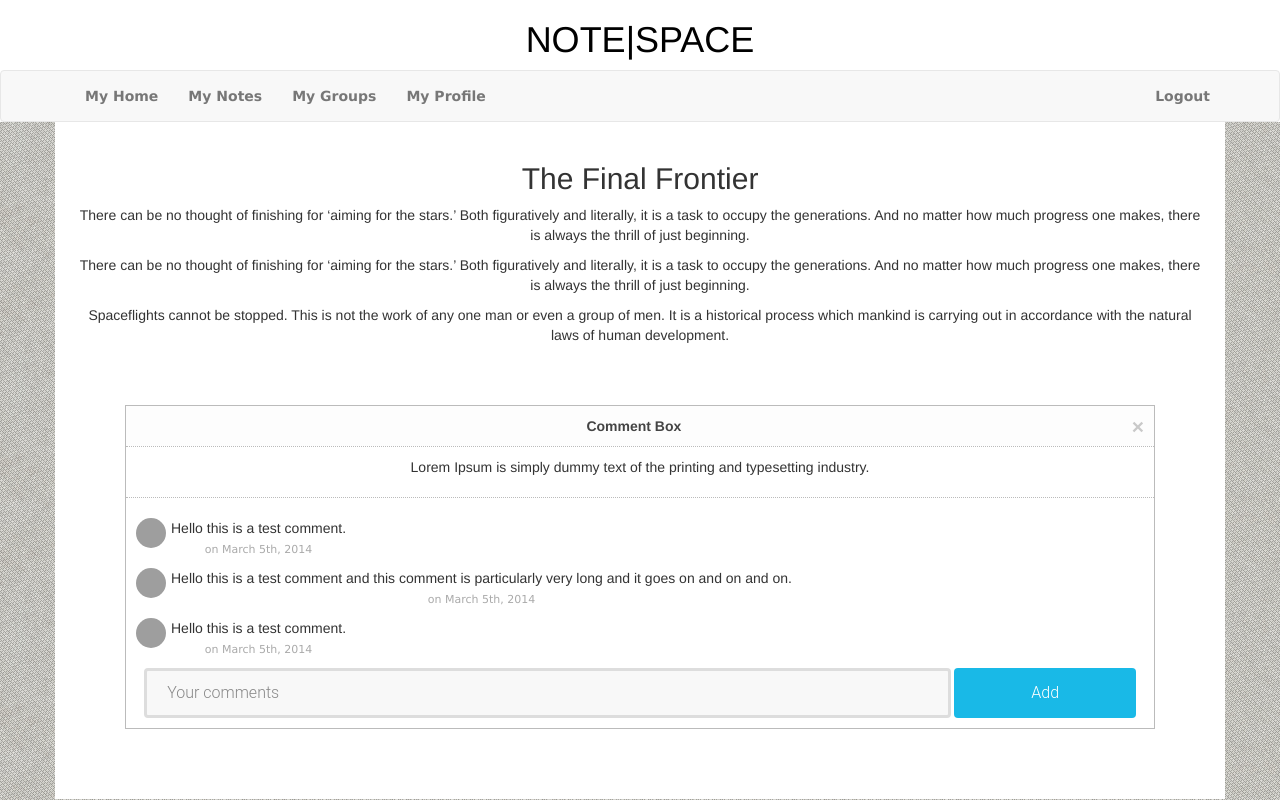
After one commit to CharithPremalal/Notespace, a PHP site: page /post.html in a window 1280 px wide. The commit adds this page. Run offline with PHP 8.4, Linux system fonts and the light colour scheme; some libraries are stand-ins or nearby versions; grey boxes are pictures that could not be loaded.

Commit message:
RICHIE POST PAGE IS DONE
there are little things to be fixed, as for now it's ready for your work

```diff
--- /dev/null
+++ b/css/comment.css
@@ -0,0 +1,68 @@
+@import url(//netdna.bootstrapcdn.com/bootstrap/3.1.1/css/bootstrap.min.css);
+
+.detailBox {
+
+    border:1px solid #bbb;
+    margin:50px;
+}
+.titleBox {
+    background-color:#fdfdfd;
+    padding:10px;
+}
+.titleBox label{
+  color:#444;
+  margin:0;
+  display:inline-block;
+}
+
+.commentBox {
+    padding:10px;
+    border-top:1px dotted #bbb;
+}
+.commentBox .form-group:first-child, .actionBox .form-group:first-child {
+    width:80%;
+}
+.commentBox .form-group:nth-child(2), .actionBox .form-group:nth-child(2) {
+    width:18%;
+}
+.actionBox .form-group * {
+    width:100%;
+}
+.taskDescription {
+    margin-top:10px 0;
+}
+.commentList {
+    padding:0;
+    list-style:none;
+    max-height:200px;
+    overflow:auto;
+}
+.commentList li {
+    margin:0;
+    margin-top:10px;
+}
+.commentList li > div {
+    display:table-cell;
+}
+.commenterImage {
+    width:30px;
+    margin-right:5px;
+    height:100%;
+    float:left;
+}
+.commenterImage img {
+    width:100%;
+    border-radius:50%;
+}
+.commentText p {
+    margin:0;
+}
+.sub-text {
+    color:#aaa;
+    font-family:verdana;
+    font-size:11px;
+}
+.actionBox {
+    border-top:1px dotted #bbb;
+    padding:10px;
+}
--- a/css/style1.css
+++ b/css/style1.css
@@ -11,6 +11,7 @@ div.scroll {
 #box{
 
 }
+
 .top {
   text-align: center;
 }
--- /dev/null
+++ b/post.html
@@ -0,0 +1,113 @@
+<!DOCTYPE html>
+<html lang="en">
+<head>
+
+  <meta charset="UTF-8">
+  <meta http-equiv="X-UA-Compatible" content="IE=edge">
+  <meta name="viewport" content="width=device-width, initial-scale=1">
+  <link rel="stylesheet" href="css/bootstrap.min.css">
+  <link rel="stylesheet" href="css/styles.css">
+  <link rel="stylesheet" href="css/form-elements.css">
+  <link rel="stylesheet" href="css/style1.css">
+    <link rel="stylesheet" href="css/comment.css">
+  <title>MyNotes</title>
+
+</head>
+<body>
+  <header>
+  <div class="container"><h1><a href="home.html" id="title">NOTE|SPACE</a></h1></div>
+  <nav class="navbar navbar-default" role="navigation">
+    <div class="container">
+
+      <ul class="nav navbar-nav navbar-left">
+        <li><a href="home.html">My Home</a></li>
+        <li><a href="notes.html">My Notes</a></li>
+        <li><a href="groups.html">My Groups</a></li>
+        <li><a href="profile.html">My Profile</a></li>
+      </ul>
+      <ul class="nav navbar-nav navbar-right">
+        <li><a href="index.html">Logout</a></li>
+      </ul>
+    </div>
+  </nav>
+  </header>
+
+<div class="container" id="main">
+  <article>
+
+      <div class="row">
+        <div class="col-lg-12 col-md-6 mx-auto">
+
+          <h2 class="section-heading">The Final Frontier</h2>
+
+          <p>There can be no thought of finishing for ‘aiming for the stars.’ Both figuratively and literally, it is a task to occupy the generations. And no matter how much progress one makes, there is always the thrill of just beginning.</p>
+
+          <p>There can be no thought of finishing for ‘aiming for the stars.’ Both figuratively and literally, it is a task to occupy the generations. And no matter how much progress one makes, there is always the thrill of just beginning.</p>
+
+          <p>Spaceflights cannot be stopped. This is not the work of any one man or even a group of men. It is a historical process which mankind is carrying out in accordance with the natural laws of human development.</p>
+
+
+        </div>
+      </div>
+
+  </article>
+  <div class="detailBox">
+    <div class="titleBox">
+      <label>Comment Box</label>
+        <button type="button" class="close" aria-hidden="true">&times;</button>
+    </div>
+    <div class="commentBox">
+
+        <p class="taskDescription">Lorem Ipsum is simply dummy text of the printing and typesetting industry.</p>
+    </div>
+    <div class="actionBox">
+        <ul class="commentList">
+            <li>
+                <div class="commenterImage">
+                  <img src="http://placekitten.com/50/50" />
+                </div>
+                <div class="commentText">
+                    <p class="">Hello this is a test comment.</p> <span class="date sub-text">on March 5th, 2014</span>
+
+                </div>
+            </li>
+            <li>
+                <div class="commenterImage">
+                  <img src="http://placekitten.com/45/45" />
+                </div>
+                <div class="commentText">
+                    <p class="">Hello this is a test comment and this comment is particularly very long and it goes on and on and on.</p> <span class="date sub-text">on March 5th, 2014</span>
+
+                </div>
+            </li>
+            <li>
+                <div class="commenterImage">
+                  <img src="http://placekitten.com/40/40" />
+                </div>
+                <div class="commentText">
+                    <p class="">Hello this is a test comment.</p> <span class="date sub-text">on March 5th, 2014</span>
+
+                </div>
+            </li>
+        </ul>
+        <form class="form-inline" role="form">
+            <div class="form-group">
+                <input class="form-control" type="text" placeholder="Your comments" />
+            </div>
+            <div class="form-group">
+                <button class="btn btn-default">Add</button>
+            </div>
+        </form>
+    </div>
+</div>
+
+
+</div>
+
+
+
+<script src="js/jquery-2.1.4.min.js"></script>
+<script src="js/bootstrap.min.js"></script>
+<script src="js/script.js"></script>
+</body>
+</html>
```
Also changed, not shown: groups.html (+45 -51 lines).
